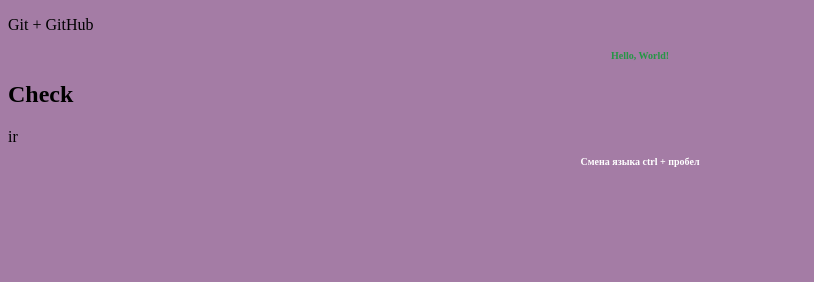
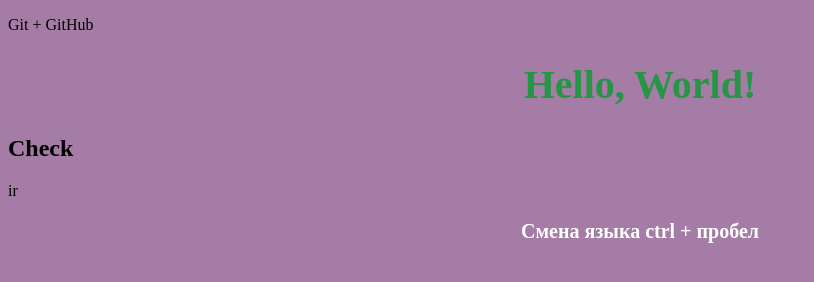
Before and after one commit to animadys/git, a plain HTML site: page index.html in a window 1280 px wide. Shown: the whole page, without its empty margins (0-814 px from the left). Drawn offline with Linux system fonts and the light colour scheme.

Commit message:
font-size

```diff
--- a/css/main.css
+++ b/css/main.css
@@ -3,14 +3,14 @@ body {
 }
 
 h1 {
-    font-size: 10px;
+    font-size: 40px;
     color: #259645;
     text-align: center;
 
 }
 
 h3 {
-    font-size: 10px;
+    font-size: 20px;
     color: #fff;
     text-align: center;
 }
```
